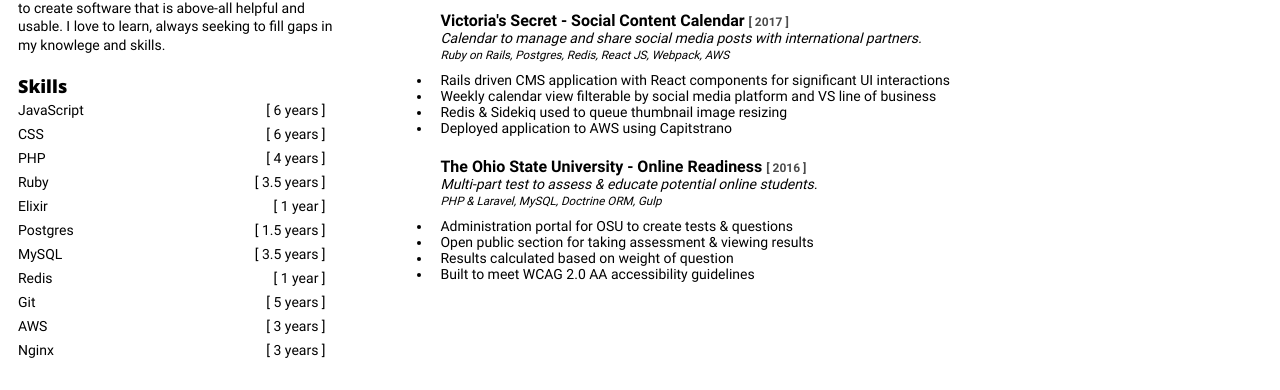
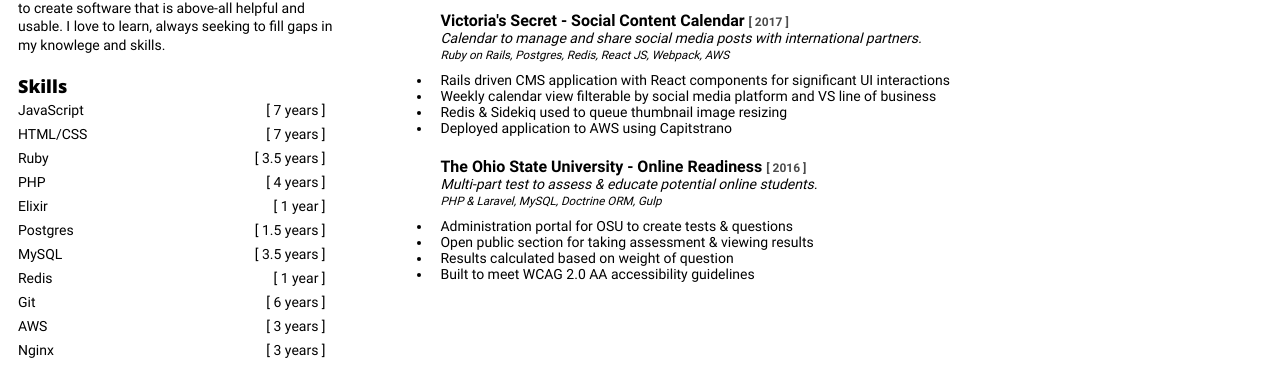
Before and after one commit to cwinand/resume, a Jekyll site: the page built from index.md, in a window 1280 px wide. Shown: the part 408-798 px from the top of the page. Built offline with Jekyll 4.4.1, drawn with Linux system fonts in a browser that asks for light colours.

Commit message:
Update skills

```diff
--- a/_data/skills.yml
+++ b/_data/skills.yml
@@ -1,12 +1,12 @@
-- JavaScript: 6 years
-- CSS: 6 years
+- JavaScript: 7 years
+- HTML/CSS: 7 years
+- Ruby: 3.5 years
 - PHP: 4 years
-- Ruby: 3.5 years
 - Elixir: 1 year
 - Postgres: 1.5 years
 - MySQL: 3.5 years
 - Redis: 1 year
-- Git: 5 years
+- Git: 6 years
 - AWS: 3 years
 - Nginx: 3 years
 
@@ -14,5 +14,5 @@
 # - Vim
 # - Zsh
 # - tmux
-# - HTML & CSS
+# - CSS: 7 years
 # - Browser Developer Tools
```
